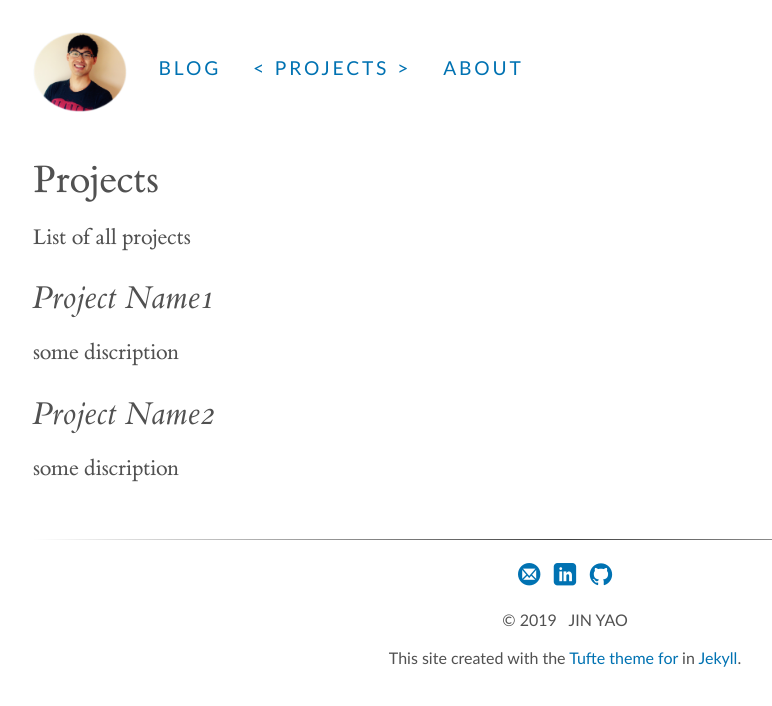
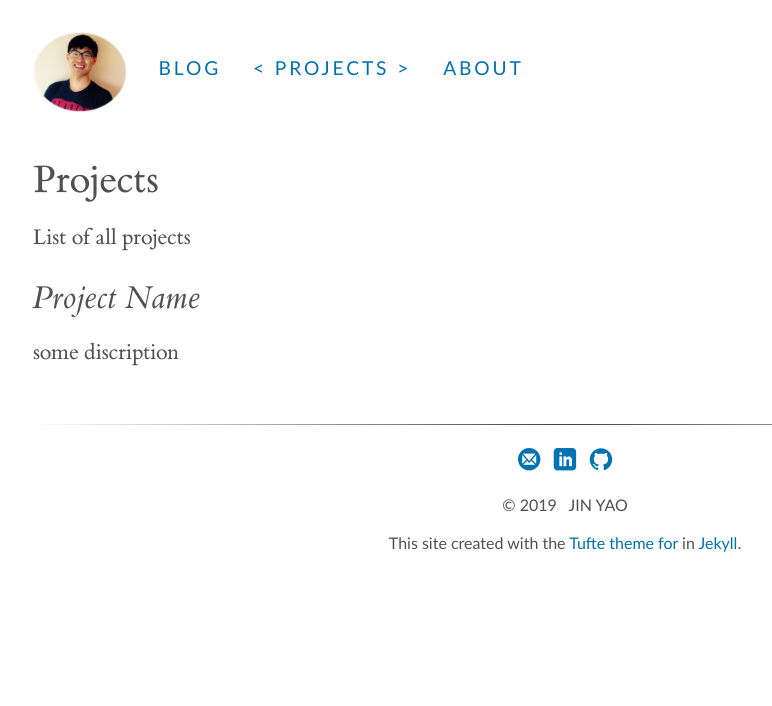
Before and after one commit to jinyao2009/jinyao2009.github.io, a Jekyll site: the page built from projects/index.md, in a window 1280 px wide. Shown: the top 706 px of the page, without its empty margins (127-899 px from the left). Built offline with Jekyll 4.4.1, drawn with Linux system fonts in a browser that asks for light colours; some web fonts are replaced.

Commit message:
Minor edits.

```diff
--- a/projects/index.md
+++ b/projects/index.md
@@ -4,11 +4,6 @@ title: projects
 ---
 List of all projects
 
-## Project Name1
+## Project Name
 
 some discription
-
-
-## Project Name2
-
-some discription
```
Also changed, not shown: _posts/2015-10-16-first-post.md (+1 -1 lines), about/index.md (+0 -2 lines).
